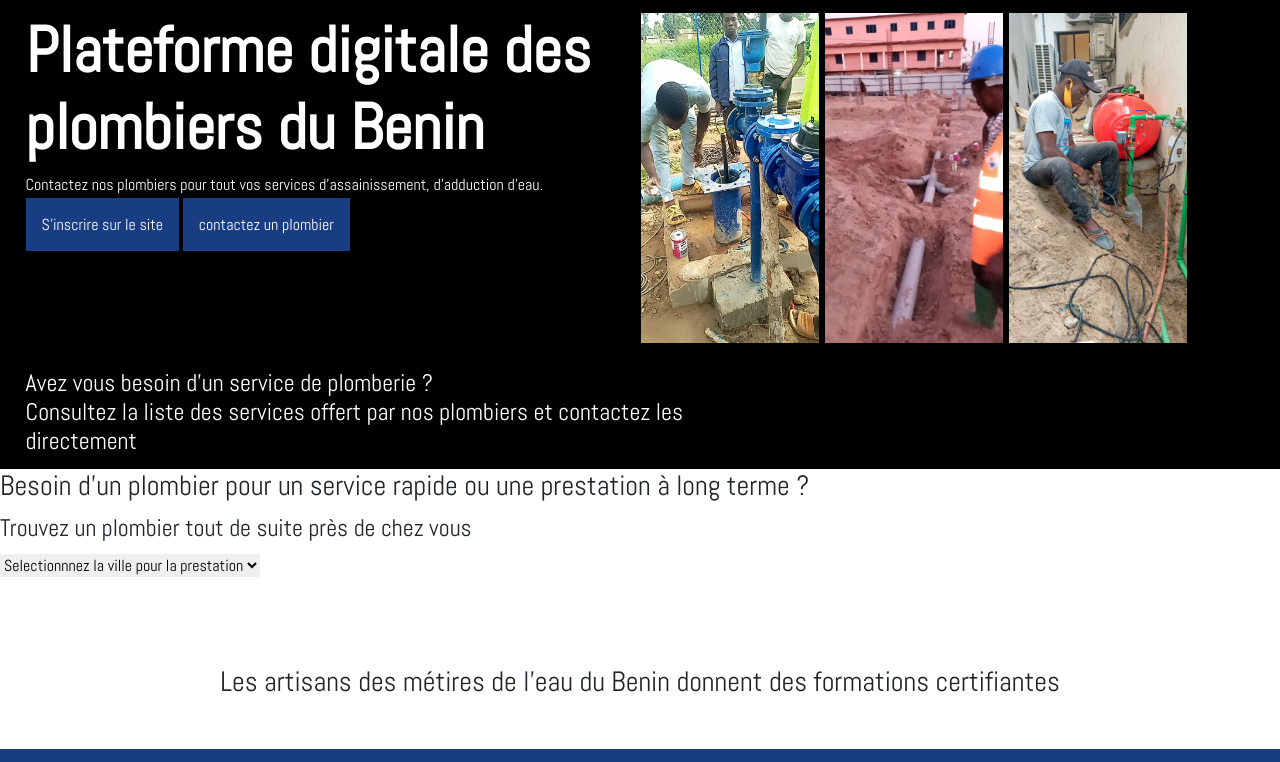
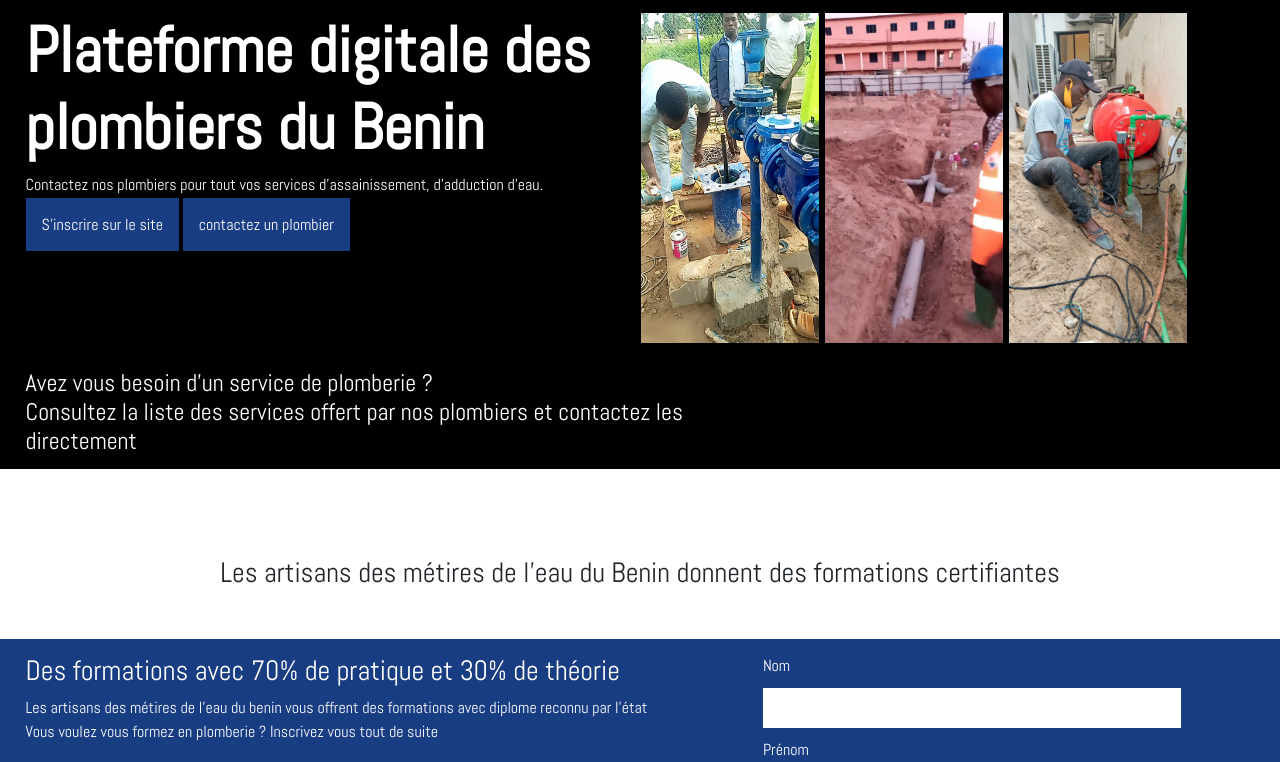
Before and after one commit to maxxender/artisans-eaux-benin, a PHP site: page / in a window 1280 px wide. Shown: the part 79-841 px from the top of the page. Run offline with PHP 8.4, Linux system fonts and the light colour scheme; data that the repository does not hold is empty.

Commit message:
mis ajour index.php pour filtre

```diff
--- a/index.php
+++ b/index.php
@@ -48,18 +48,6 @@
         Avez vous besoin d'un service de plomberie ? <br/>
         Consultez la liste des services offert par nos plombiers et contactez les directement<br/>
       </h3>
-      <div class="besoin-plombiers">
-        <h3>Besoin d'un plombier pour un service rapide ou une prestation à long terme ?</h3>
-      <form action="" method="post">
-            <legend>Trouvez un plombier tout de suite près de chez vous</legend>
-            <select name="" id="">
-              <option value="">Selectionnnez la ville pour la prestation</option>
-              <?php foreach($villes as $ville) :?>
-                <option value=""><?= $ville ?></option>
-              <?php endforeach ?>
-            </select>
-          </form>
-      </div>
       <div class="services">
           <?php foreach($services as $service):?>
             <div class="service">
```
